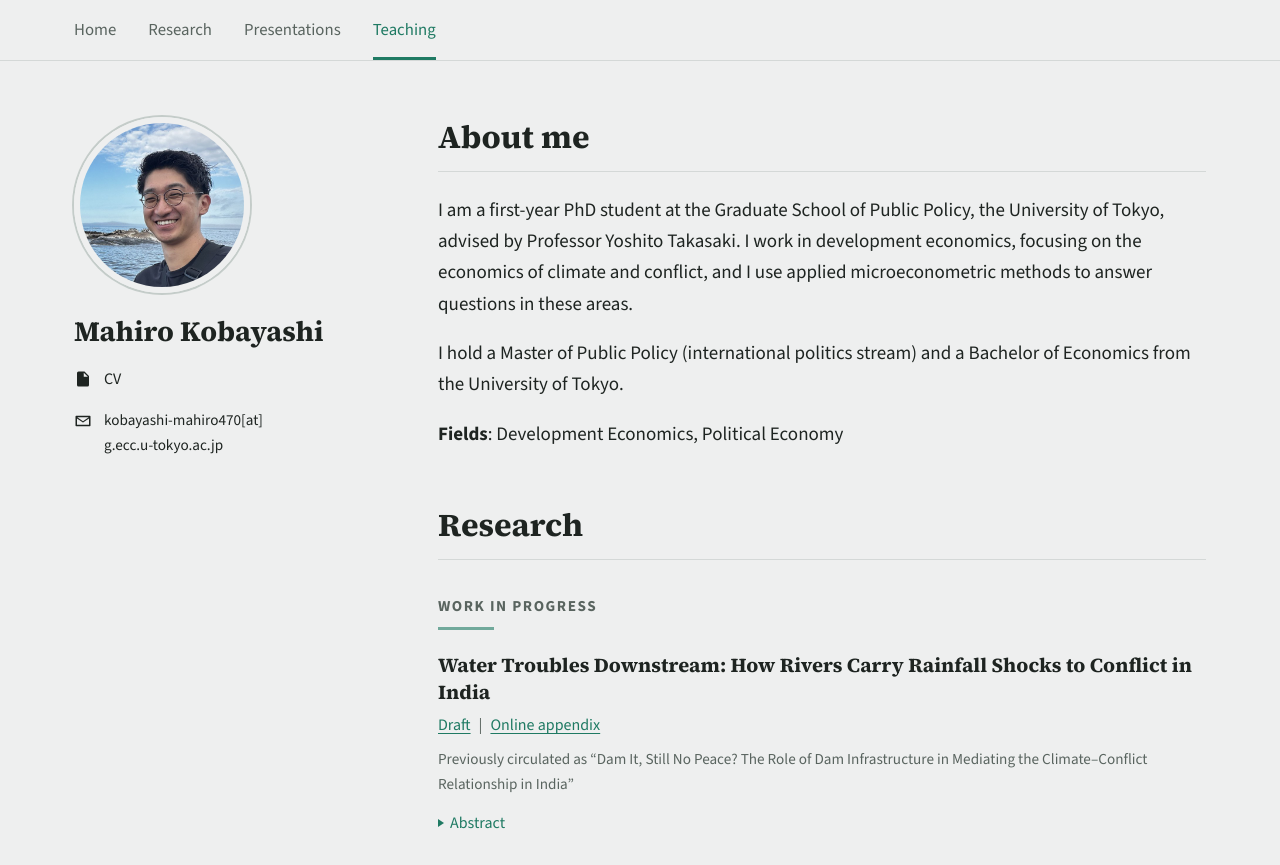
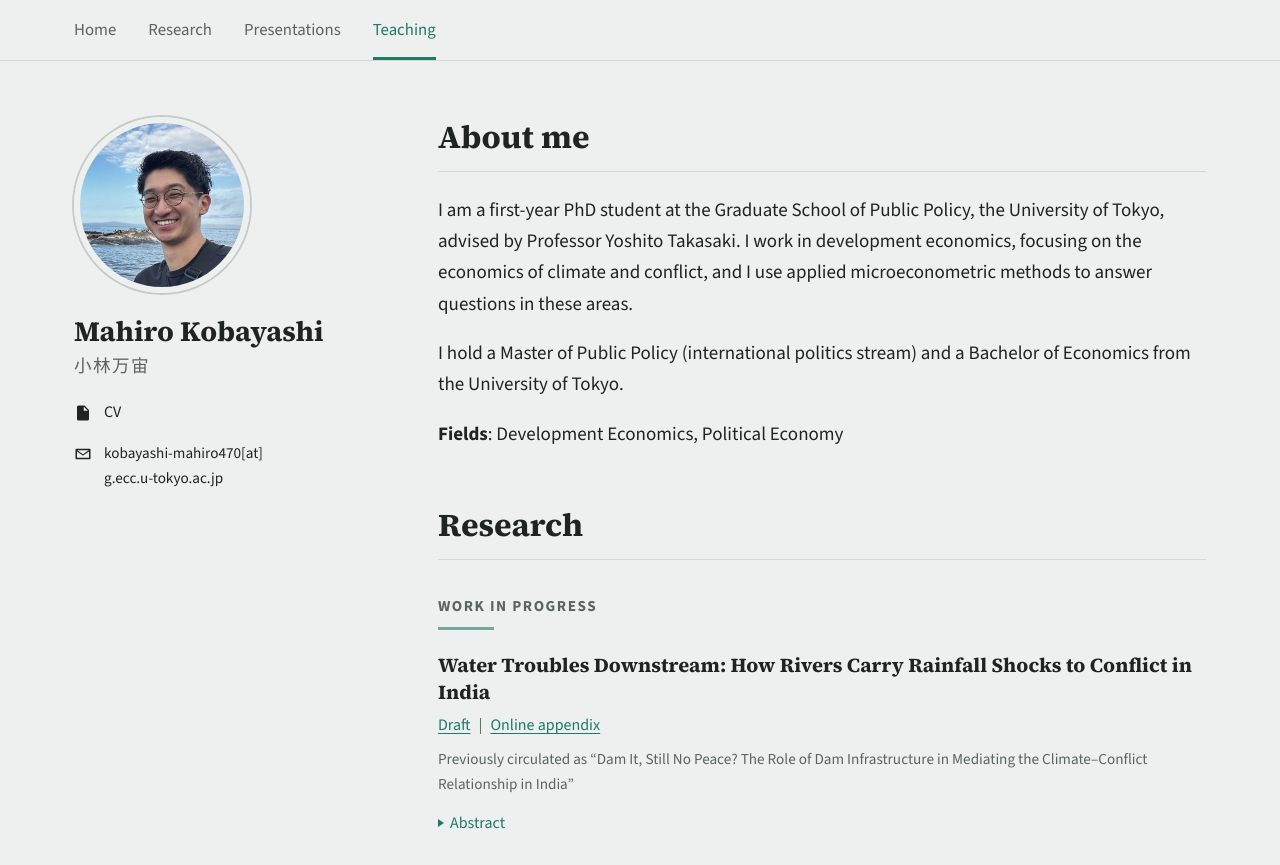
Before and after one commit to mahirokobayashi0202-dev/mahirokobayashi0202-dev.github.io, a plain HTML site: page index.html in a window 1280 px wide. Shown: the top 865 px of the page. Drawn offline with nearby package versions, Linux system fonts and the light colour scheme.

Commit message:
Add Japanese name under English name
Co-Authored-By: Claude Opus 5.5 <noreply@anthropic.com>
Claude-Session: https://claude.ai/code/session_01BgSSqnAty4ina2zxcawkGW

```diff
--- a/index.html
+++ b/index.html
@@ -9,7 +9,7 @@
 <meta name="color-scheme" content="light">
 <link rel="preconnect" href="https://fonts.googleapis.com">
 <link rel="preconnect" href="https://fonts.gstatic.com" crossorigin>
-<link href="https://fonts.googleapis.com/css2?family=Source+Serif+4:opsz,wght@8..60,600;8..60,700&family=Source+Sans+3:wght@400;500;600;700&display=swap" rel="stylesheet">
+<link href="https://fonts.googleapis.com/css2?family=Source+Serif+4:opsz,wght@8..60,600;8..60,700&family=Noto+Serif+JP:wght@500&family=Source+Sans+3:wght@400;500;600;700&display=swap" rel="stylesheet">
 <style>
   :root {
     --bg: #eeefef;
@@ -88,7 +88,14 @@
     font-weight: 700;
     font-size: 1.75rem;
     line-height: 1.2;
-    margin: 22px 0 18px;
+    margin: 22px 0 4px;
+  }
+  .name-ja {
+    font-family: "Noto Serif JP", "Hiragino Mincho ProN", "Yu Mincho", serif;
+    font-size: 1.1rem;
+    color: var(--muted);
+    letter-spacing: 0.08em;
+    margin: 0 0 18px;
   }
   .sidebar .title {
     font-size: 1rem;
@@ -234,6 +241,7 @@
   <aside class="sidebar">
     <img class="avatar" src="photo.jpg" alt="Photo of Mahiro Kobayashi">
     <h1>Mahiro Kobayashi</h1>
+    <p class="name-ja" lang="ja">小林万宙</p>
     <ul>
       <li><a href="/papers/cv.pdf"><svg viewBox="0 0 24 24" aria-hidden="true"><path d="M6 2h8l6 6v12a2 2 0 0 1-2 2H6a2 2 0 0 1-2-2V4a2 2 0 0 1 2-2zm7 1.5V9h5.5L13 3.5zM7 13h2.2c1.2 0 2 .7 2 1.8s-.8 1.8-2 1.8H8.3V18H7v-5zm1.3 1.1v1.4h.8c.5 0 .8-.3.8-.7s-.3-.7-.8-.7h-.8zM12 13h1.8c1.5 0 2.5 1 2.5 2.5S15.3 18 13.8 18H12v-5zm1.3 1.1v2.8h.5c.8 0 1.2-.5 1.2-1.4s-.4-1.4-1.2-1.4h-.5zM17 13h3v1.1h-1.7v.9h1.5v1.1h-1.5V18H17v-5z"/></svg>CV</a></li>
       <li><span class="email"><svg viewBox="0 0 24 24" aria-hidden="true"><path d="M3 5h18a1 1 0 0 1 1 1v12a1 1 0 0 1-1 1H3a1 1 0 0 1-1-1V6a1 1 0 0 1 1-1zm1.4 2L12 12.2 19.6 7H4.4zM20 8.6l-7.4 5.1a1 1 0 0 1-1.2 0L4 8.6V17h16V8.6z"/></svg><span><span class="nw">kobayashi-mahiro470[at]</span><wbr><span class="nw">g.ecc.u-tokyo.ac.jp</span></span></span></li>
```
